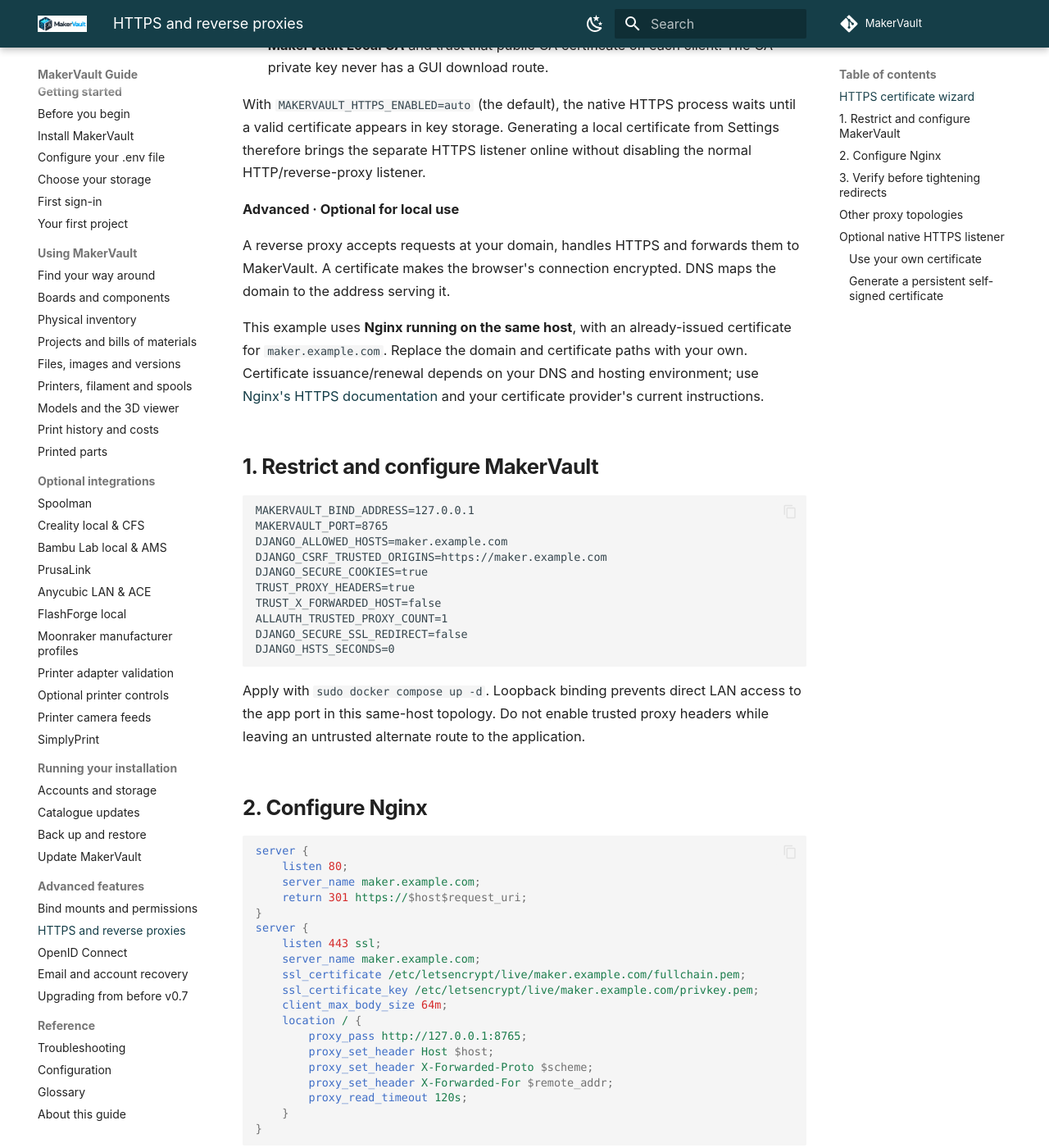
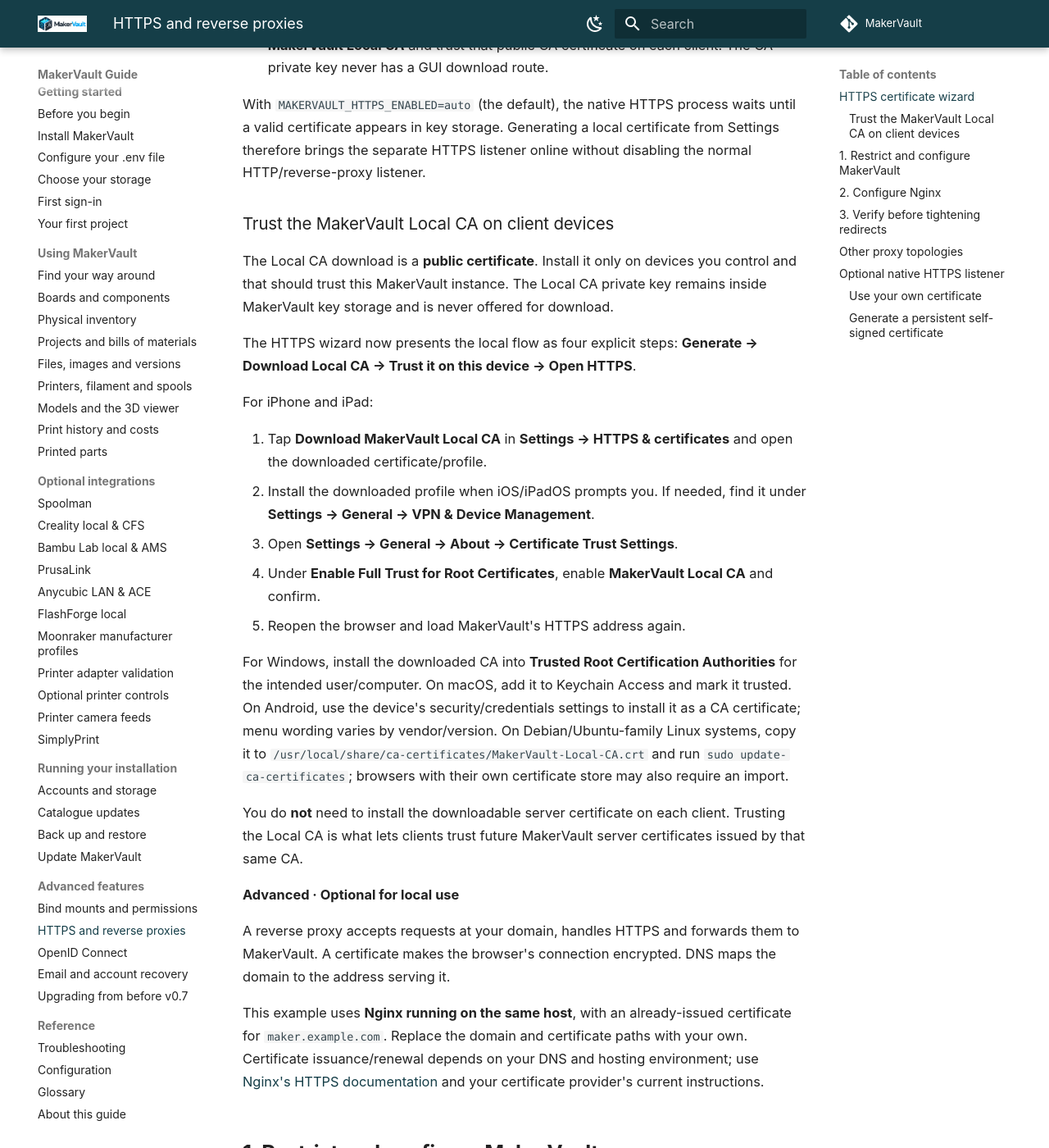
Before and after one commit to gavrd7/MakerVault, an MkDocs documentation site: the page built from docs/guide/advanced/reverse-proxy.md, in a window 1280 px wide and 1400 px high, scrolled down 599 px. Shown: the whole window at 82% size. Built offline with MkDocs 1.6.1 and Material for MkDocs 9.7.7, drawn with Linux system fonts in a browser that asks for light colours; comment, search, counter and statistics services are not loaded.

Commit message:
Add client trust guidance for MakerVault Local CA

```diff
--- a/docs/guide/advanced/reverse-proxy.md
+++ b/docs/guide/advanced/reverse-proxy.md
@@ -11,6 +11,25 @@
 - **MakerVault Local CA** — designed for private LAN addresses such as `192.168.x.x`. Enter the IP/DNS names, select **Generate local HTTPS certificate**, then download **MakerVault Local CA** and trust that public CA certificate on each client. The CA private key never has a GUI download route.
 
 With `MAKERVAULT_HTTPS_ENABLED=auto` (the default), the native HTTPS process waits until a valid certificate appears in key storage. Generating a local certificate from Settings therefore brings the separate HTTPS listener online without disabling the normal HTTP/reverse-proxy listener.
+
+
+### Trust the MakerVault Local CA on client devices
+
+The Local CA download is a **public certificate**. Install it only on devices you control and that should trust this MakerVault instance. The Local CA private key remains inside MakerVault key storage and is never offered for download.
+
+The HTTPS wizard now presents the local flow as four explicit steps: **Generate → Download Local CA → Trust it on this device → Open HTTPS**.
+
+For iPhone and iPad:
+
+1. Tap **Download MakerVault Local CA** in **Settings → HTTPS & certificates** and open the downloaded certificate/profile.
+2. Install the downloaded profile when iOS/iPadOS prompts you. If needed, find it under **Settings → General → VPN & Device Management**.
+3. Open **Settings → General → About → Certificate Trust Settings**.
+4. Under **Enable Full Trust for Root Certificates**, enable **MakerVault Local CA** and confirm.
+5. Reopen the browser and load MakerVault's HTTPS address again.
+
+For Windows, install the downloaded CA into **Trusted Root Certification Authorities** for the intended user/computer. On macOS, add it to Keychain Access and mark it trusted. On Android, use the device's security/credentials settings to install it as a CA certificate; menu wording varies by vendor/version. On Debian/Ubuntu-family Linux systems, copy it to `/usr/local/share/ca-certificates/MakerVault-Local-CA.crt` and run `sudo update-ca-certificates`; browsers with their own certificate store may also require an import.
+
+You do **not** need to install the downloadable server certificate on each client. Trusting the Local CA is what lets clients trust future MakerVault server certificates issued by that same CA.
 
 **Advanced · Optional for local use**
 
```
